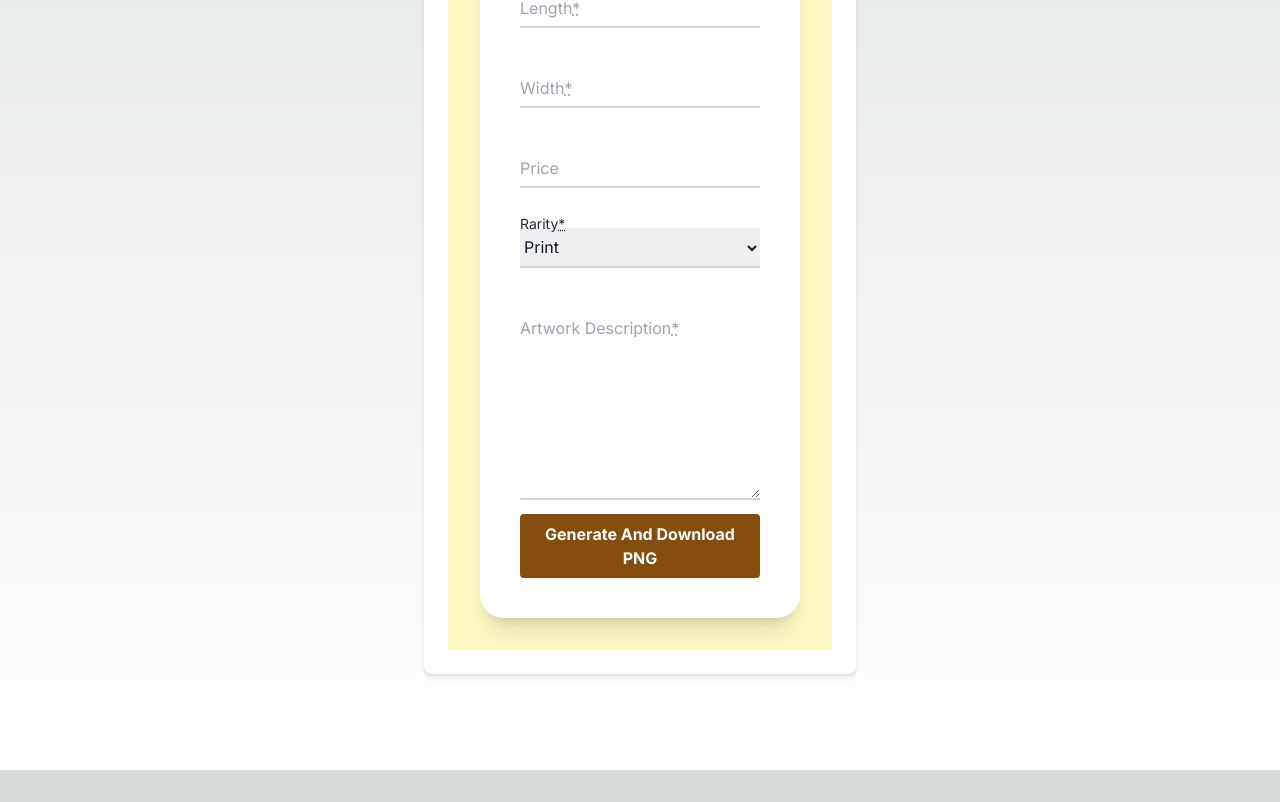
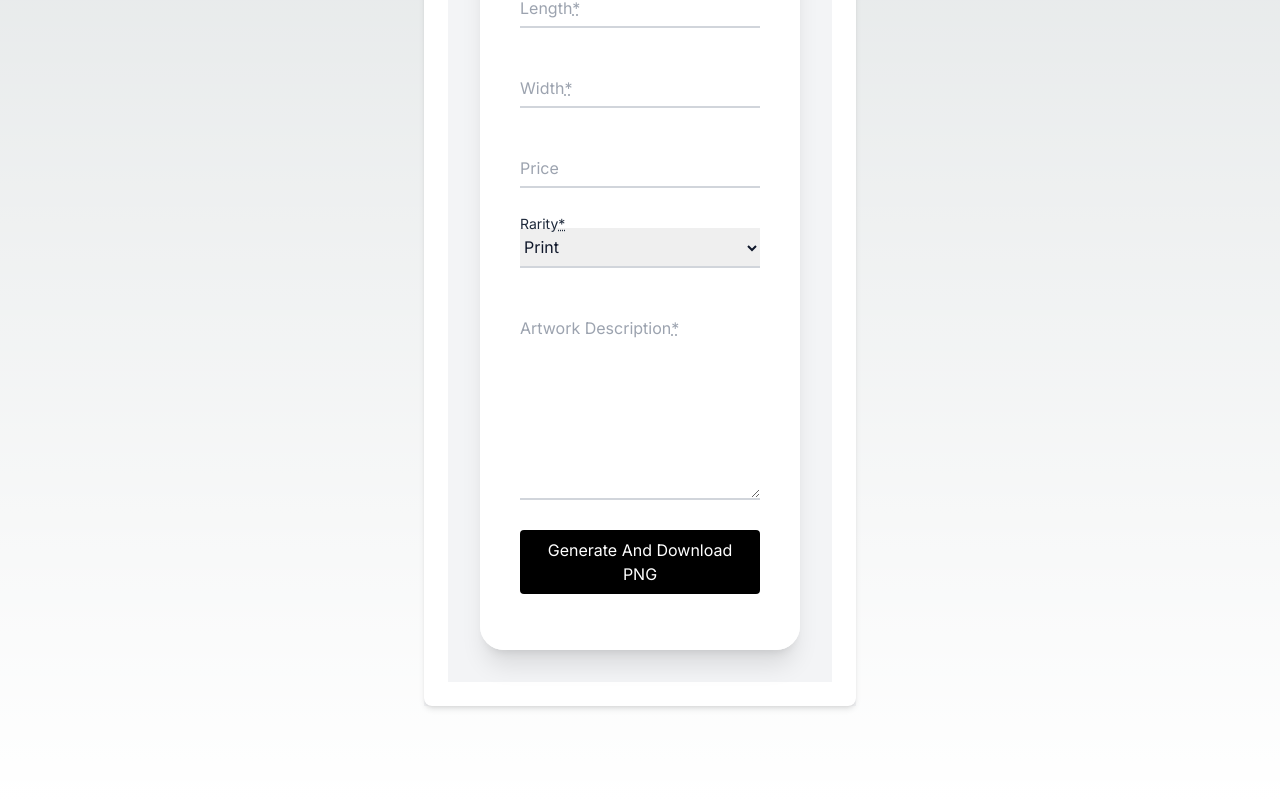
Before and after one commit to jumokeoladimeji/morfi, a Next.js app: page / in a window 1280 px wide. Shown: the part 676-1478 px from the top of the page. Before the commit the page ends 1446 px from the top, so only its background shows below. Built offline with nearby package versions, Linux system fonts and the light colour scheme.

Commit message:
change color of form

```diff
--- a/components/ArtworkForm.js
+++ b/components/ArtworkForm.js
@@ -128,8 +128,8 @@ const ArtworkForm = () => {
 
     return (
         <article className="w-full max-w-xld rounded-bl-4xl">
-            <div className="selection:bg-yellow-600 selection:text-white rounded-bl-4xl">
-                <div className="min-h-screen bg-yellow-100 flex justify-center items-center">
+            <div className="selection:bg-gray-600 selection:text-white rounded-bl-4xl">
+                <div className="min-h-screen bg-gray-100 flex justify-center items-center">
                     <div className="p-8 flex-1">
                         <div className="w-80 bg-white rounded-3xl mx-auto overflow-hidden shadow-xl">
                             <div className="relative h-24 bg-fff rounded-bl-4xl">
@@ -273,7 +273,7 @@ const ArtworkForm = () => {
                                     </div>
                                     <div  className="items-center py-2">
                                         <button
-                                            className="bg-yellow-800 text-white font-bold py-2 px-4 w-full rounded"
+                                            className="mt-4 mb-4 px-4 py-2 bg-[#000] hover:bg-[#7b7c7c] text-white rounded"
                                             type="submit"
                                             disabled={isLoading}
                                         >
```
